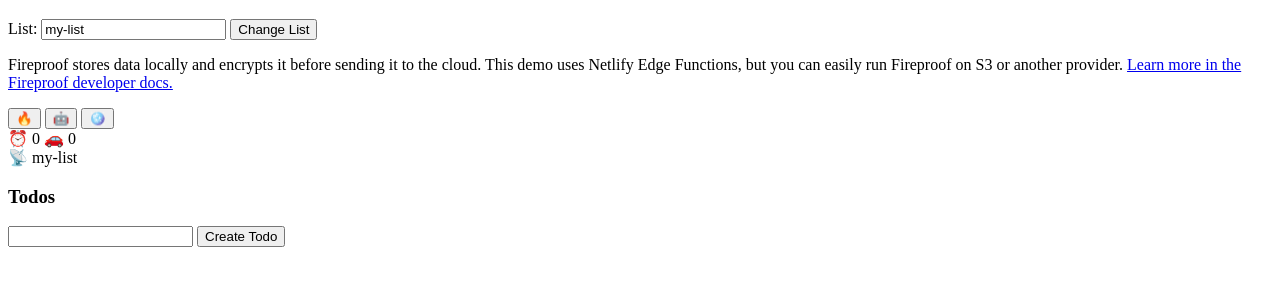
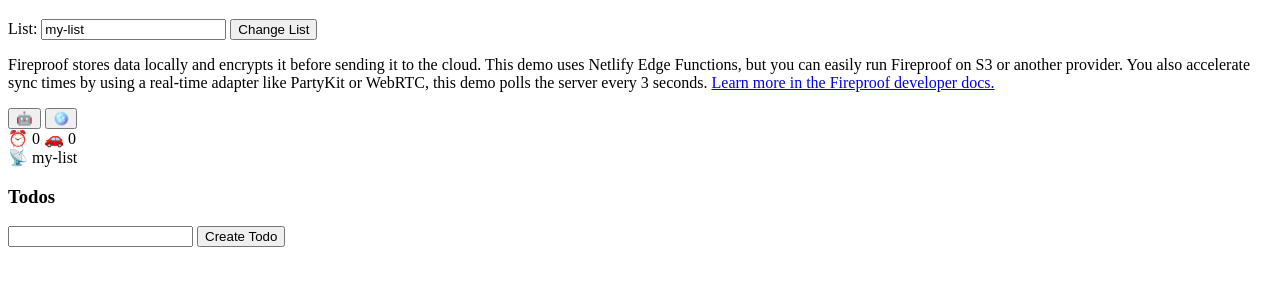
Before and after one commit to fireproof-storage/todo-netlify, a website: page index.html in a window 1280 px wide. Shown: the part 61-346 px from the top of the page. Drawn offline with Linux system fonts and the light colour scheme; no server answers.

Commit message:
app cleanup

```diff
--- a/index.html
+++ b/index.html
@@ -237,11 +237,10 @@
 
     <p>
       Fireproof stores data locally and encrypts it before sending it to the cloud. This demo uses
-      Netlify Edge Functions, but you can easily run Fireproof on S3 or another provider.
+      Netlify Edge Functions, but you can easily run Fireproof on S3 or another provider. You also accelerate sync times by using a real-time adapter like PartyKit or WebRTC, this demo polls the server every 3 seconds.
       <a href="https://use-fireproof.com/">Learn more in the Fireproof developer docs.</a>
     </p>
 
-    <button onclick="openDashboard(event)">🔥</button>
     <button id="robot" onclick="toggleWorker(event)">🤖</button>
     <button id="polling" onclick="togglePolling(event)">🪩</button>
     <br />
```
